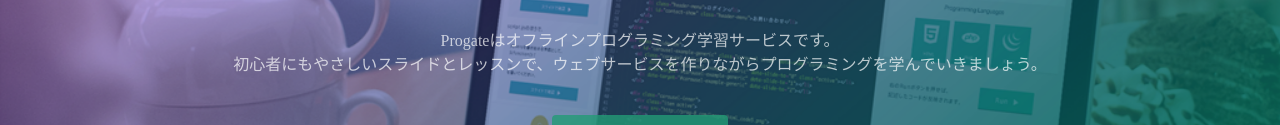
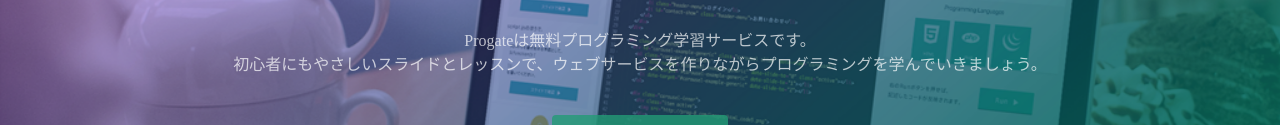
Before and after one commit to TomTimTat/TomTimTat, a plain HTML site: page index.html in a window 1280 px wide. Shown: the part 317-442 px from the top of the page. Drawn offline with Linux system fonts and the light colour scheme.

Commit message:
Update index.html

```diff
--- a/index.html
+++ b/index.html
@@ -24,7 +24,7 @@
   <div class="top-wrapper">
     <div class="container">
       <h1>LEARN TO CODE.<br>LEARN TO BE CREATIVE.</h1>
-      <p>Progateはオフラインプログラミング学習サービスです。<br>初心者にもやさしいスライドとレッスンで、ウェブサービスを作りながらプログラミングを学んでいきましょう。</p>
+      <p>Progateは無料プログラミング学習サービスです。<br>初心者にもやさしいスライドとレッスンで、ウェブサービスを作りながらプログラミングを学んでいきましょう。</p>
       <div class="btn-wrapper">
         <a href="#" class="btn signup">新規登録はこちら</a>
         <p>or</p>
```
